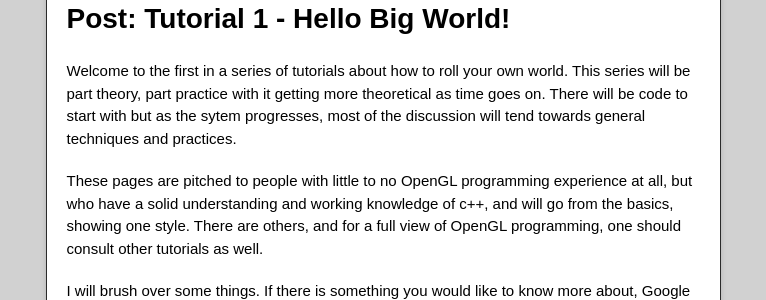
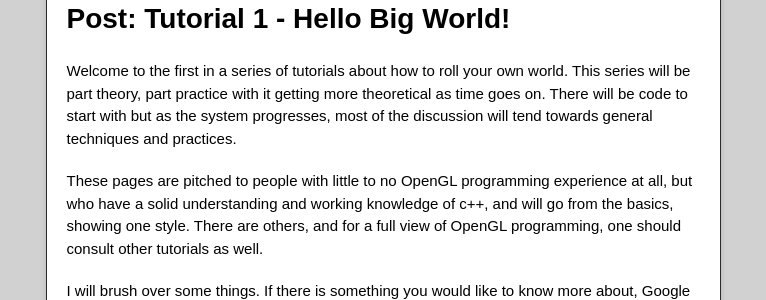
Before and after one commit to rspencer01/Project-Magrathea-V2, a Jekyll site: the page built from _posts/2013-09-09-Tutorial-1.md, in a window 1280 px wide and 900 px high. Shown: the part 373-673 px from the top of the window, without its empty margins (257-1023 px from the left). Built offline with Jekyll 4.4.1, drawn with Linux system fonts in a browser that asks for light colours; nearby versions of some CDN libraries; Markdown is read by kramdown in place of the engine named in the settings; comment, search, counter and statistics services are not loaded; some of the changed text lies outside the part shown.

Commit message:
Spelling

```diff
--- a/_posts/2013-09-09-Tutorial-1.md
+++ b/_posts/2013-09-09-Tutorial-1.md
@@ -3,7 +3,7 @@
 title: Tutorial 1 - Hello Big World!
 ---
 
-Welcome to the first in a series of tutorials about how to roll your own world.  This series will be part theory, part practice with it getting more theoretical as time goes on.  There _will_ be code to start with but as the sytem progresses, most of the discussion will tend towards general techniques and practices.
+Welcome to the first in a series of tutorials about how to roll your own world.  This series will be part theory, part practice with it getting more theoretical as time goes on.  There _will_ be code to start with but as the system progresses, most of the discussion will tend towards general techniques and practices.
 
 These pages are pitched to people with little to no OpenGL programming experience at all, but who have a solid understanding and working knowledge of c++, and will go from the basics, showing one style.  There are others, and for a full view of OpenGL programming, one should consult other tutorials as well.
 
```
Also changed, not shown: other parts of _posts/2013-09-09-Tutorial-1.md (+1 -1 lines).
